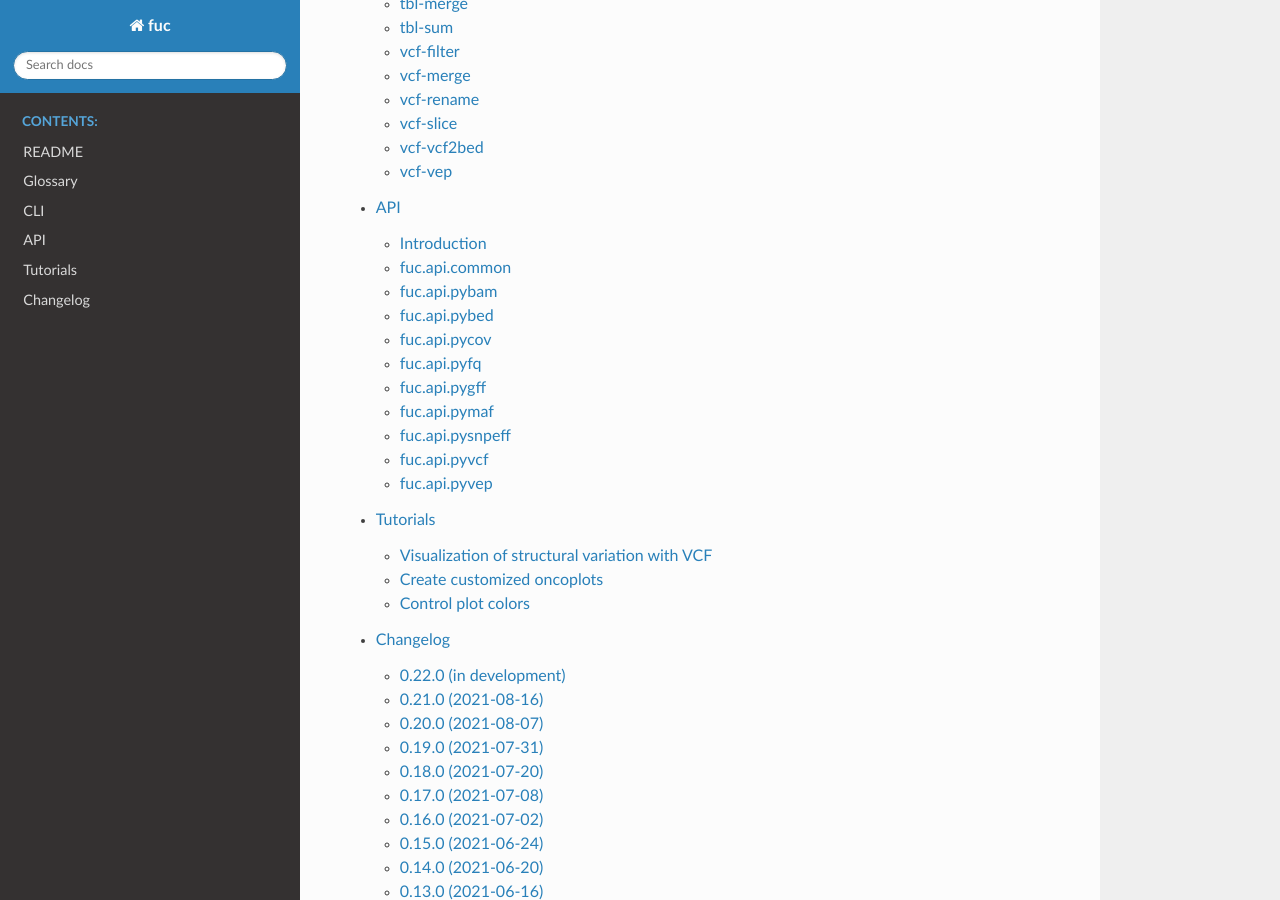
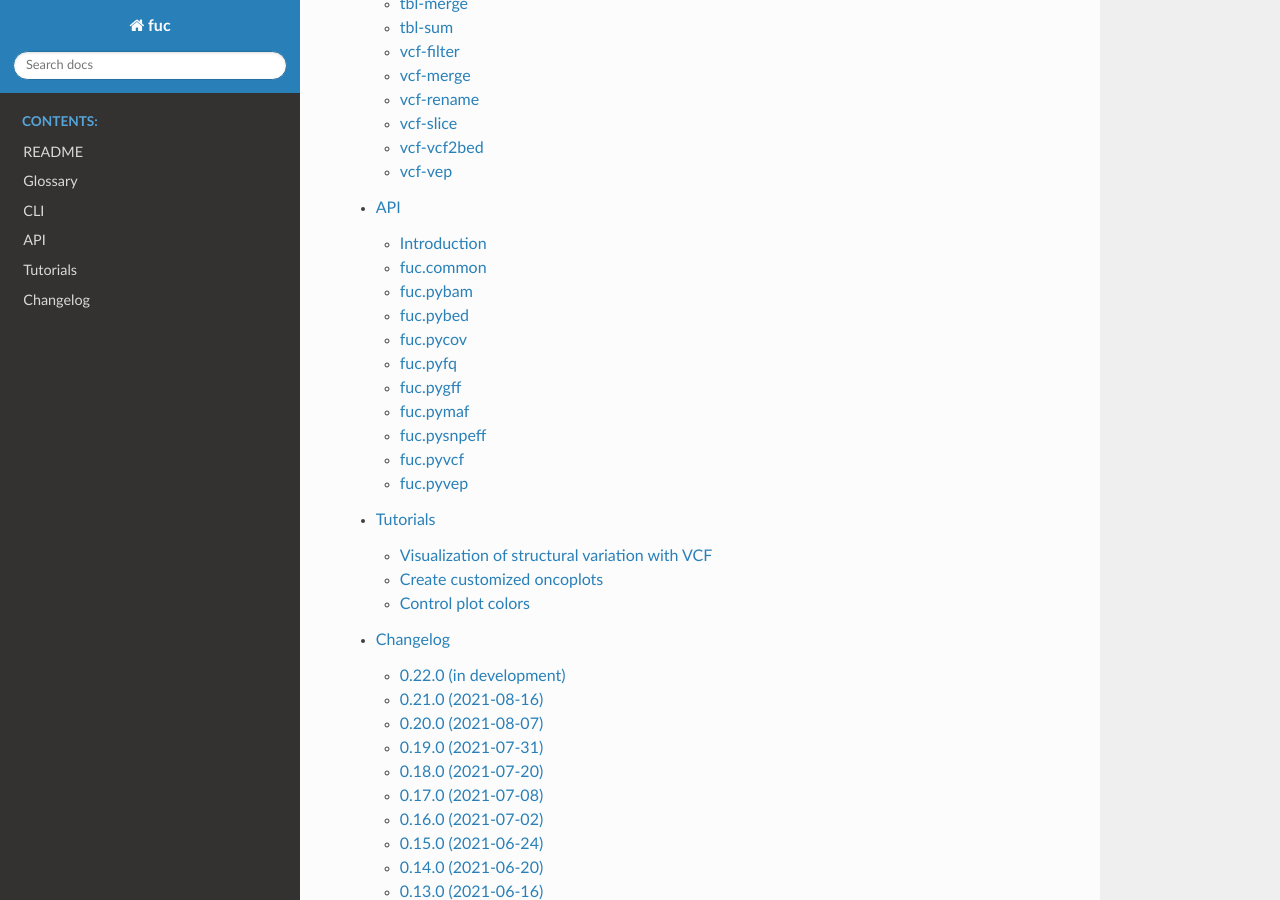
Before and after one commit to sbslee/fuc, a Sphinx documentation site: the page built from docs/index.rst, in a window 1280 px wide and 900 px high, scrolled down 1116 px. Built offline with Sphinx 7.4.7 and the Read the Docs theme 2.0.0, drawn with Linux system fonts in a browser that asks for light colours.

```diff
--- a/docs/api.rst
+++ b/docs/api.rst
@@ -29,62 +29,62 @@ For getting help on a specific submodule (e.g. pyvcf):
    from fuc import pyvcf
    help(pyvcf)
 
-fuc.api.common
-==============
+fuc.common
+==========
 
 .. automodule:: fuc.api.common
    :members:
 
-fuc.api.pybam
-=============
+fuc.pybam
+=========
 
 .. automodule:: fuc.api.pybam
    :members:
 
-fuc.api.pybed
-=============
+fuc.pybed
+=========
 
 .. automodule:: fuc.api.pybed
    :members:
 
-fuc.api.pycov
-=============
+fuc.pycov
+=========
 
 .. automodule:: fuc.api.pycov
    :members:
 
-fuc.api.pyfq
-============
+fuc.pyfq
+========
 
 .. automodule:: fuc.api.pyfq
    :members:
 
-fuc.api.pygff
-=============
+fuc.pygff
+=========
 
 .. automodule:: fuc.api.pygff
    :members:
 
-fuc.api.pymaf
-=============
+fuc.pymaf
+=========
 
 .. automodule:: fuc.api.pymaf
    :members:
 
-fuc.api.pysnpeff
-================
+fuc.pysnpeff
+============
 
 .. automodule:: fuc.api.pysnpeff
    :members:
 
-fuc.api.pyvcf
-=============
+fuc.pyvcf
+=========
 
 .. automodule:: fuc.api.pyvcf
    :members:
 
-fuc.api.pyvep
-=============
+fuc.pyvep
+=========
 
 .. automodule:: fuc.api.pyvep
    :members:
--- a/docs/create.py
+++ b/docs/create.py
@@ -412,7 +412,7 @@ For getting help on a specific submodule (e.g. pyvcf):
 """.format(**d)
 
 for module in modules:
-    s = f'fuc.api.{module}\n'
+    s = f'fuc.{module}\n'
     s += '=' * (len(s)-1) + '\n'
     s += '\n'
     s += f'.. automodule:: fuc.api.{module}\n'
```
